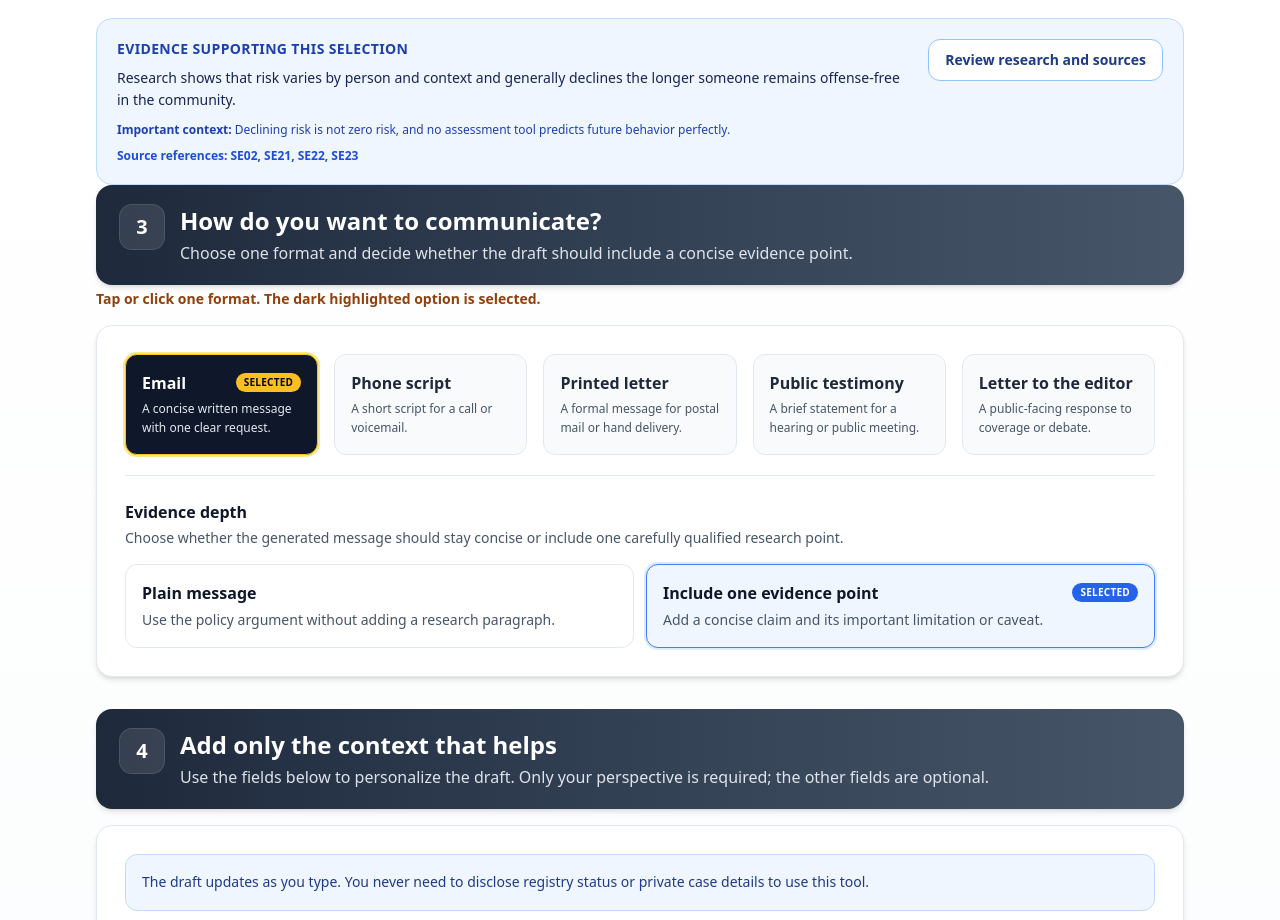
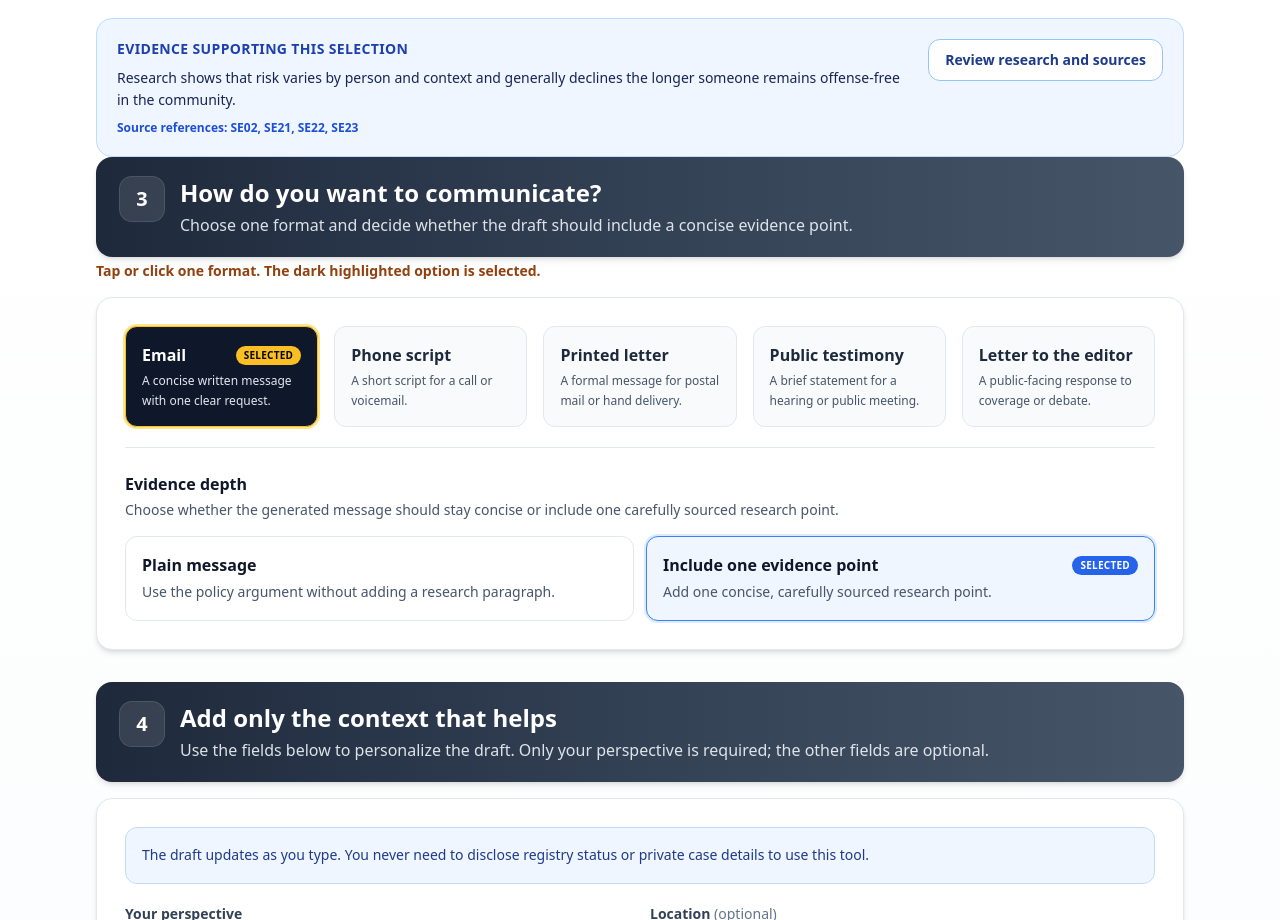
Before and after one commit to projectsolarrecon/Solar, a React (Vite) app: page /advocacy/action-hub in a window 1280 px wide. Shown: the part 2580-3500 px from the top of the page. Built offline with nearby package versions, Linux system fonts and the light colour scheme.

Commit message:
Keep caveats out of advocacy-facing copy

```diff
--- a/src/pages/AdvocacyActionHub.tsx
+++ b/src/pages/AdvocacyActionHub.tsx
@@ -355,9 +355,6 @@ export default function AdvocacyActionHub(): JSX.Element {
               <p className="mt-2 text-sm leading-relaxed text-blue-950">
                 {selectedPosition.evidencePoint}
               </p>
-              <p className="mt-2 text-xs leading-relaxed text-blue-800">
-                <strong>Important context:</strong> {selectedPosition.evidenceCaveat}
-              </p>
               <p className="mt-2 text-xs font-semibold text-blue-700">
                 Source references: {selectedPosition.sourceIds.join(", ")}
               </p>
@@ -421,7 +418,7 @@ export default function AdvocacyActionHub(): JSX.Element {
           <div className="mt-6 border-t border-slate-200 pt-6">
             <h3 className="font-bold text-slate-900">Evidence depth</h3>
             <p className="mt-1 text-sm text-slate-600">
-              Choose whether the generated message should stay concise or include one carefully qualified research point.
+              Choose whether the generated message should stay concise or include one carefully sourced research point.
             </p>
             <div className="mt-4 grid gap-3 sm:grid-cols-2">
               {[
@@ -433,7 +430,7 @@ export default function AdvocacyActionHub(): JSX.Element {
                 {
                   id: "supported" as const,
                   label: "Include one evidence point",
-                  description: "Add a concise claim and its important limitation or caveat.",
+                  description: "Add one concise, carefully sourced research point.",
                 },
               ].map((option) => {
                 const active = evidenceDepth === option.id;
```
